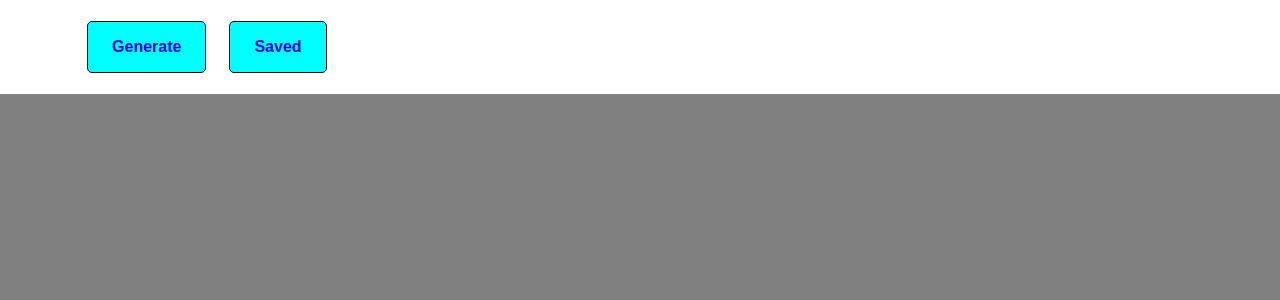
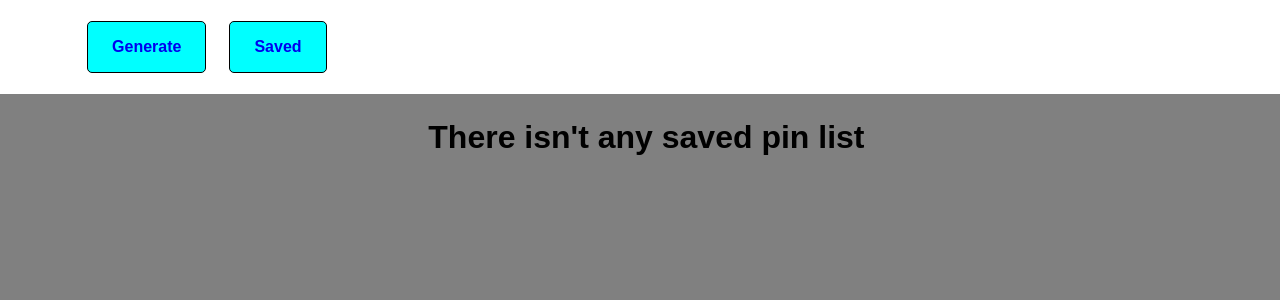
Before and after one commit to Drete457/blissapplicationstest, a React (Create React App) app: page /saved in a window 1280 px wide. Shown: the top 300 px of the page. Built offline with nearby package versions, Linux system fonts and the light colour scheme.

Commit message:
update(elements) add key generator for all elements in saved.tsx

```diff
--- a/src/View/Saved.tsx
+++ b/src/View/Saved.tsx
@@ -18,7 +18,8 @@ export default function Saved() {
   return (
     <>
       <DefaultPage>
-        {pinsArray.map((pins: any) => {
+        {pinsArray.length === 0 && <h1>There isn't any saved pin list</h1>}
+        {pinsArray.length > 0 && pinsArray.map((pins: any) => {
           return (
             <div key={randomKey()}>
             <p><DisplayPins numberToDisplay={pins} />
```
